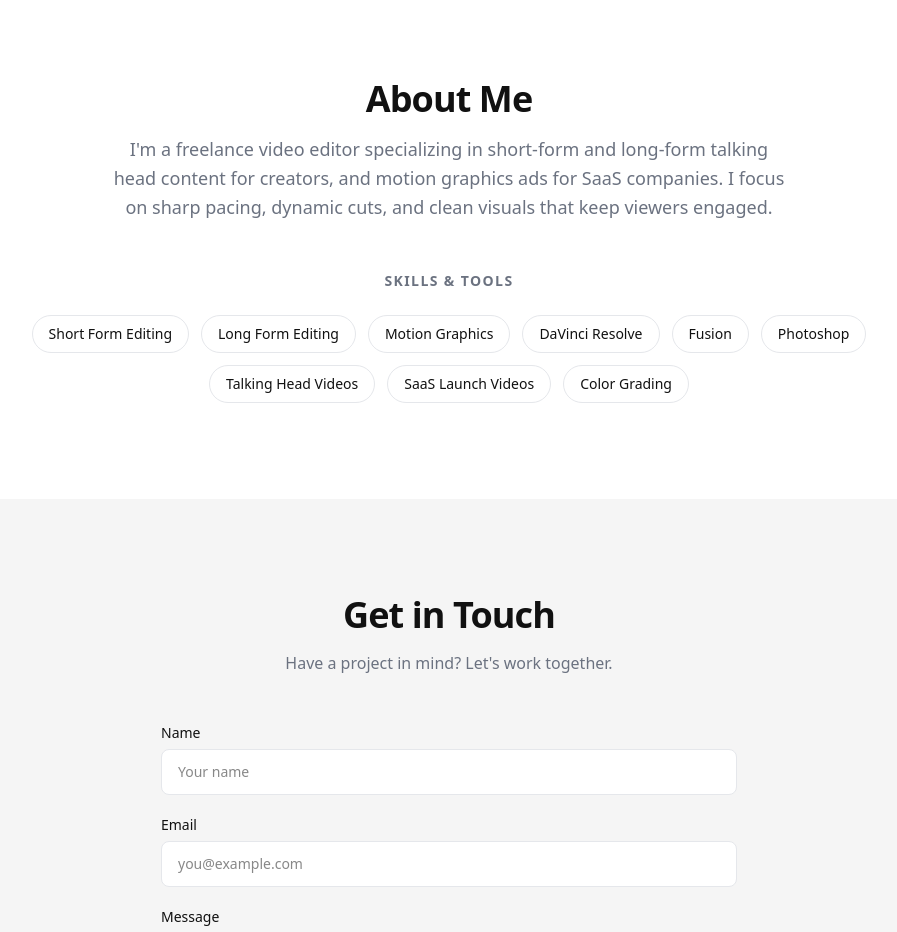
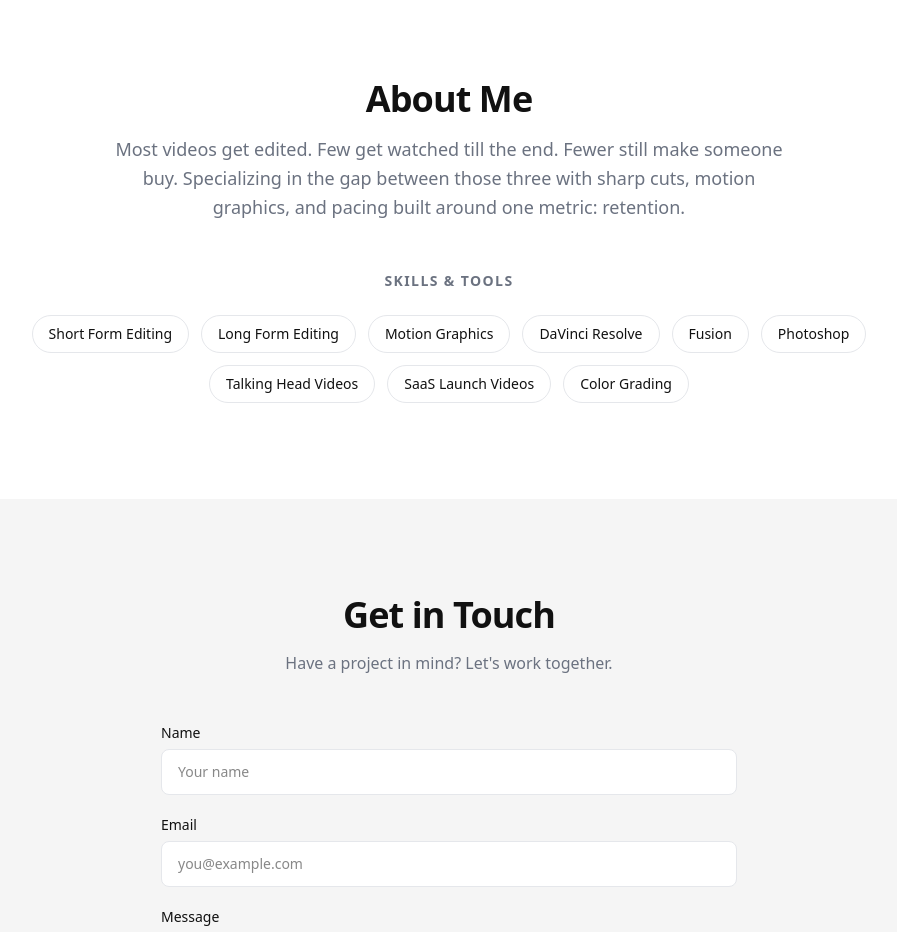
Before and after one commit to Piratekkusan/prateek-portfolio, a Next.js app: page /prateek-portfolio/ in a window 1280 px wide. Shown: the part 1940-2872 px from the top of the page, without its empty margins (191-1088 px from the left). Built offline with nearby package versions, Linux system fonts and the light colour scheme.

Commit message:
Revise About Section description for clarity
Updated the description in the About Section to emphasize video retention and editing skills.

```diff
--- a/components/AboutSection.tsx
+++ b/components/AboutSection.tsx
@@ -28,10 +28,9 @@ export default function AboutSection() {
             About Me
           </h2>
           <p className="mx-auto mb-12 max-w-2xl text-center text-lg leading-relaxed text-muted-foreground">
-            I&apos;m a freelance video editor specializing in short-form and
-            long-form talking head content for creators, and motion graphics
-            ads for SaaS companies. I focus on sharp pacing, dynamic cuts,
-            and clean visuals that keep viewers engaged.
+           Most videos get edited. Few get watched till the end. Fewer still make someone buy.
+           Specializing in the gap between those three with sharp cuts, motion graphics, and
+           pacing built around one metric: retention.
           </p>
         </motion.div>
 
```
